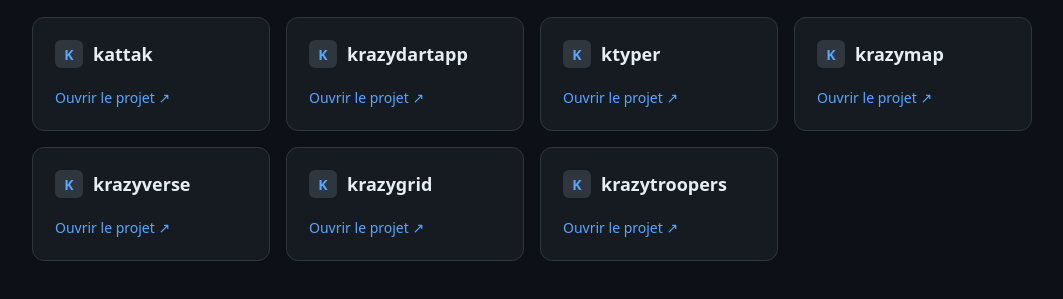
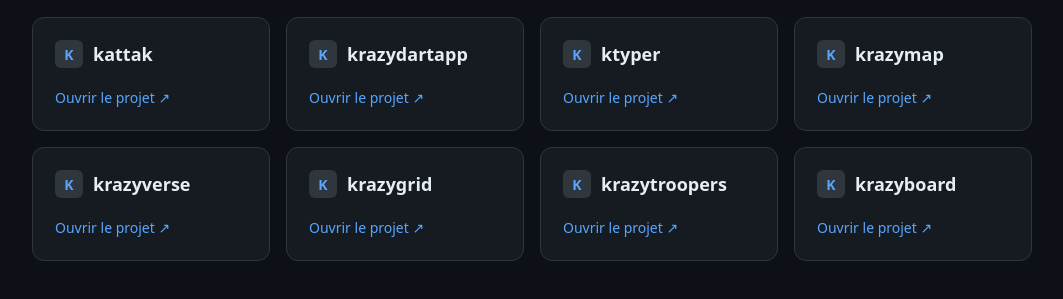
Before and after one commit to KrazyKays/krazyhub, a plain HTML site: page index.html in a window 1280 px wide. Shown: the part 163-462 px from the top of the page, without its empty margins (108-1171 px from the left). Drawn offline with Linux system fonts and the light colour scheme; no server answers.

Commit message:
add krazy board

```diff
--- a/index.html
+++ b/index.html
@@ -150,7 +150,8 @@
     "krazymap",
     "krazyverse",
     "krazygrid",
-    "krazytroopers"
+    "krazytroopers",
+    "krazyboard"
   ];
 
   // Génération de la liste
```
